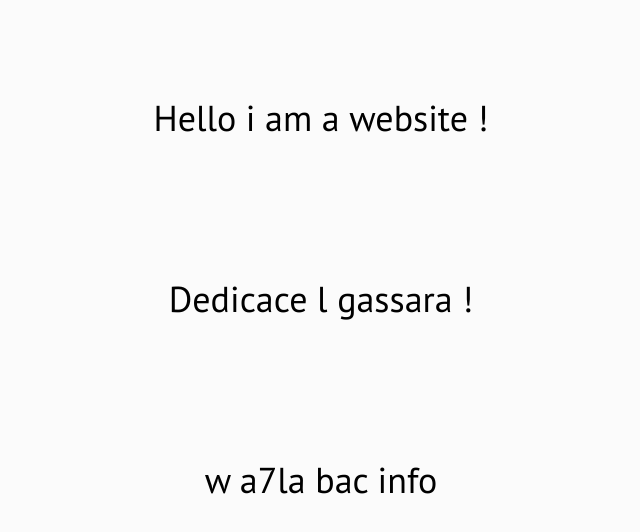
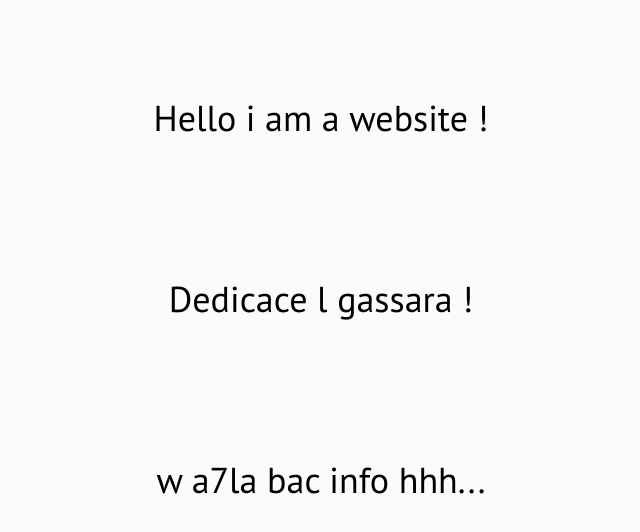
Before and after one commit to medachraff/Firstwebsite, a Next.js app: page / in a window 1280 px wide. Shown: the top 532 px of the page, without its empty margins (319-959 px from the left). Built offline with nearby package versions, Linux system fonts and the light colour scheme.

Commit message:
Update index.js

```diff
--- a/pages/index.js
+++ b/pages/index.js
@@ -7,7 +7,7 @@ const Home = () => (
   <div className="home">
     <h1>Hello i am a website !</h1>
     <h1>Dedicace l gassara !</h1>
-    <h1>w a7la bac info </h1>
+    <h1>w a7la bac info hhh...</h1>
 
     <div className="card-grid"></div>
   </div>
```
